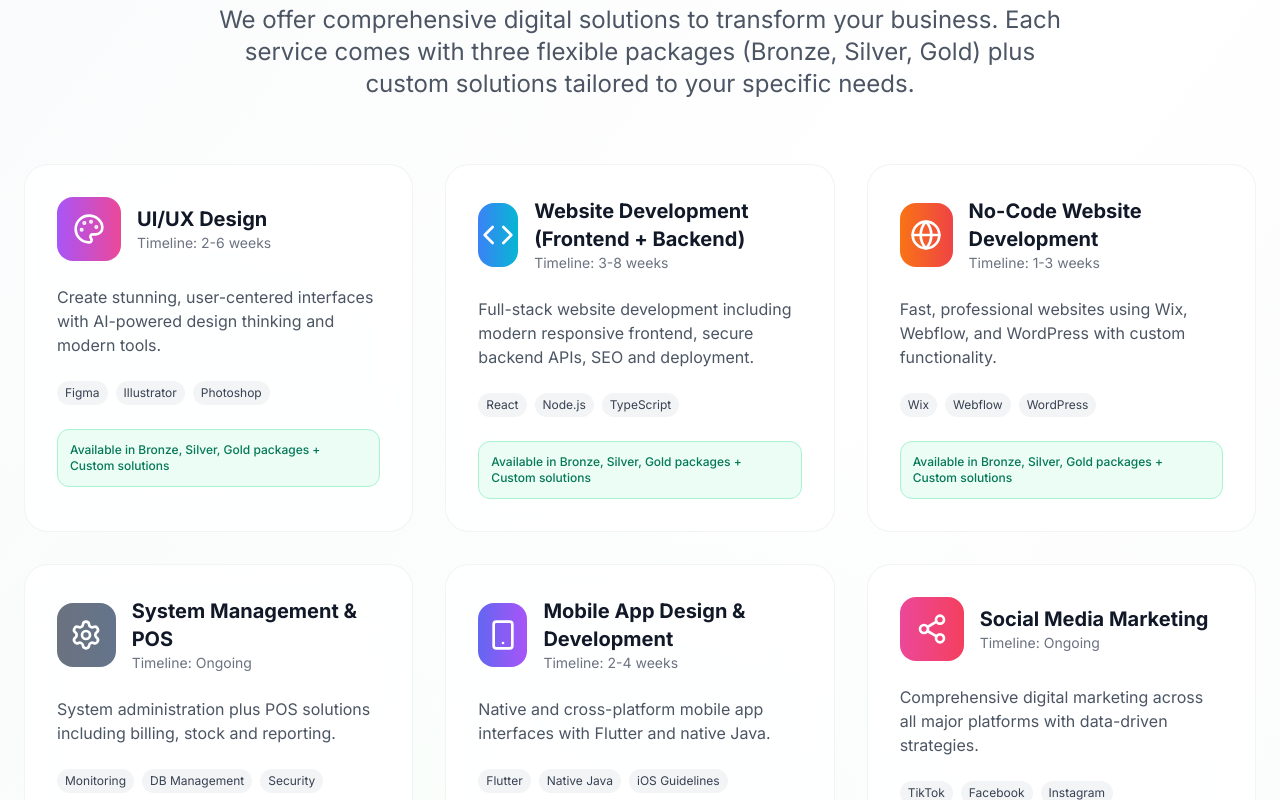
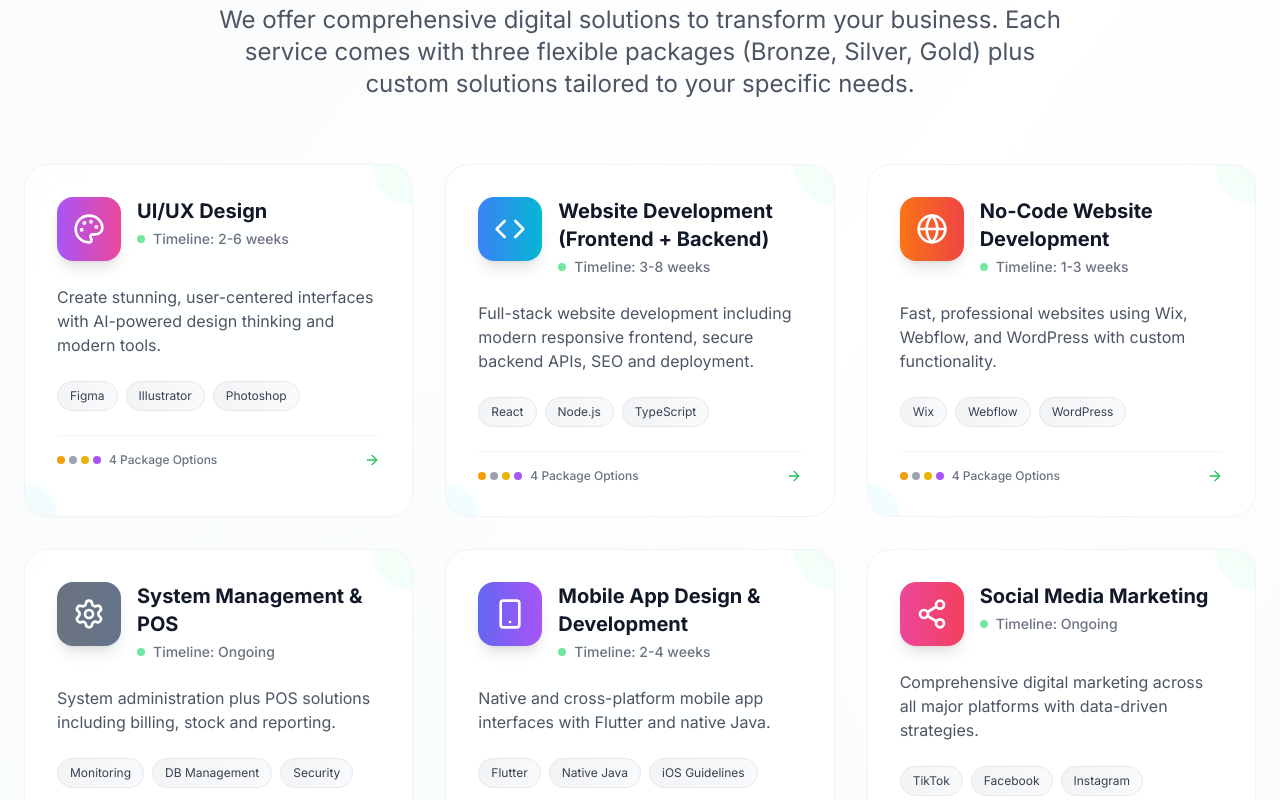
Before and after one commit to codeknox-lk/codeknox-website, a React (Vite) app: page /services in a window 1280 px wide. Shown: the part 1060-1860 px from the top of the page. Built offline with nearby package versions, Linux system fonts and the light colour scheme.

Commit message:
✨ Beautify Services Overview: Remove repetitive tags, add decorative elements, hover effects, and micro-animations

```diff
--- a/src/pages/Services.tsx
+++ b/src/pages/Services.tsx
@@ -172,35 +172,60 @@ const Services: React.FC = () => {
                 viewport={{ once: true }}
                 className="group"
               >
-                <div className="bg-white/80 backdrop-blur-xl border border-gray-200/50 rounded-2xl sm:rounded-3xl p-6 sm:p-8 hover:bg-white/90 transition-all duration-500 hover:shadow-2xl hover:shadow-green-500/25 transform hover:-translate-y-2 h-full">
-                  <div className="space-y-4 sm:space-y-6">
-                    <div className="flex items-center space-x-3 sm:space-x-4">
-                      <div className={`w-12 h-12 sm:w-16 sm:h-16 rounded-xl sm:rounded-2xl bg-gradient-to-r ${service.color} flex items-center justify-center`}>
+                <div className="relative bg-white/80 backdrop-blur-xl border border-gray-200/50 rounded-2xl sm:rounded-3xl p-6 sm:p-8 hover:bg-white/90 transition-all duration-500 hover:shadow-2xl hover:shadow-green-500/25 transform hover:-translate-y-2 h-full overflow-hidden">
+                  {/* Decorative Background Elements */}
+                  <div className="absolute top-0 right-0 w-20 h-20 bg-gradient-to-br from-green-100/30 to-emerald-100/30 rounded-full -translate-y-10 translate-x-10 group-hover:scale-110 transition-transform duration-500"></div>
+                  <div className="absolute bottom-0 left-0 w-16 h-16 bg-gradient-to-tr from-blue-100/30 to-cyan-100/30 rounded-full translate-y-8 -translate-x-8 group-hover:scale-110 transition-transform duration-500"></div>
+
+                  <div className="relative space-y-4 sm:space-y-6">
+                    <div className="flex items-start space-x-3 sm:space-x-4">
+                      <div className={`w-12 h-12 sm:w-16 sm:h-16 rounded-xl sm:rounded-2xl bg-gradient-to-r ${service.color} flex items-center justify-center shadow-lg group-hover:shadow-xl group-hover:scale-110 transition-all duration-300`}>
                         <service.icon className="w-6 h-6 sm:w-8 sm:h-8 text-white" />
                       </div>
-                      <div>
-                        <h3 className="text-lg sm:text-xl font-bold text-gray-900">{service.title}</h3>
-                        <p className="text-sm text-gray-500">Timeline: {service.timeline}</p>
+                      <div className="flex-1">
+                        <h3 className="text-lg sm:text-xl font-bold text-gray-900 group-hover:text-green-600 transition-colors duration-300">{service.title}</h3>
+                        <div className="flex items-center space-x-2 mt-1">
+                          <div className="w-2 h-2 bg-green-400 rounded-full animate-pulse"></div>
+                          <p className="text-sm text-gray-500 font-medium">Timeline: {service.timeline}</p>
+                        </div>
                       </div>
                     </div>
 
-                    <p className="text-gray-600 leading-relaxed text-sm sm:text-base">
+                    <p className="text-gray-600 leading-relaxed text-sm sm:text-base group-hover:text-gray-700 transition-colors duration-300">
                       {service.description}
                     </p>
 
                     <div className="flex flex-wrap gap-2">
                       {service.features.slice(0, 3).map((feature, i) => (
-                        <span key={i} className="px-2 py-1 bg-gray-100 text-gray-700 text-xs rounded-full">
+                        <motion.span
+                          key={i}
+                          className="px-3 py-1.5 bg-gradient-to-r from-gray-100 to-gray-50 text-gray-700 text-xs rounded-full border border-gray-200 group-hover:from-green-50 group-hover:to-emerald-50 group-hover:border-green-200 group-hover:text-green-700 transition-all duration-300"
+                          whileHover={{ scale: 1.05 }}
+                        >
                           {feature}
-                        </span>
+                        </motion.span>
                       ))}
                     </div>
 
-                    {/* Package Info */}
-                    <div className="mt-4 p-3 bg-emerald-50 rounded-xl border border-emerald-200">
-                      <p className="text-xs text-emerald-700 font-medium">
-                        Available in Bronze, Silver, Gold packages + Custom solutions
-                      </p>
+                    {/* Enhanced Package Indicator */}
+                    <div className="mt-6 pt-4 border-t border-gray-100 group-hover:border-green-200 transition-colors duration-300">
+                      <div className="flex items-center justify-between">
+                        <div className="flex items-center space-x-2">
+                          <div className="flex space-x-1">
+                            <div className="w-2 h-2 bg-amber-500 rounded-full"></div>
+                            <div className="w-2 h-2 bg-gray-400 rounded-full"></div>
+                            <div className="w-2 h-2 bg-yellow-500 rounded-full"></div>
+                            <div className="w-2 h-2 bg-purple-500 rounded-full"></div>
+                          </div>
+                          <span className="text-xs text-gray-500 font-medium">4 Package Options</span>
+                        </div>
+                        <motion.div
+                          className="text-green-500 group-hover:text-green-600 transition-colors duration-300"
+                          whileHover={{ x: 3 }}
+                        >
+                          <ArrowRight className="w-4 h-4" />
+                        </motion.div>
+                      </div>
                     </div>
                   </div>
                 </div>
```
